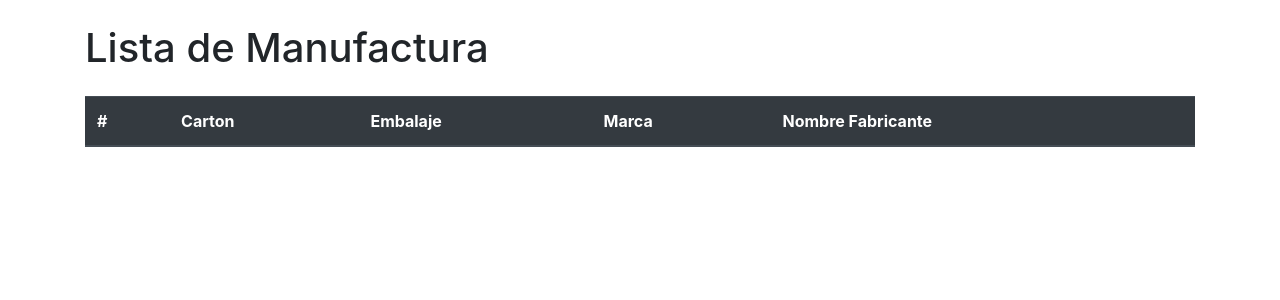
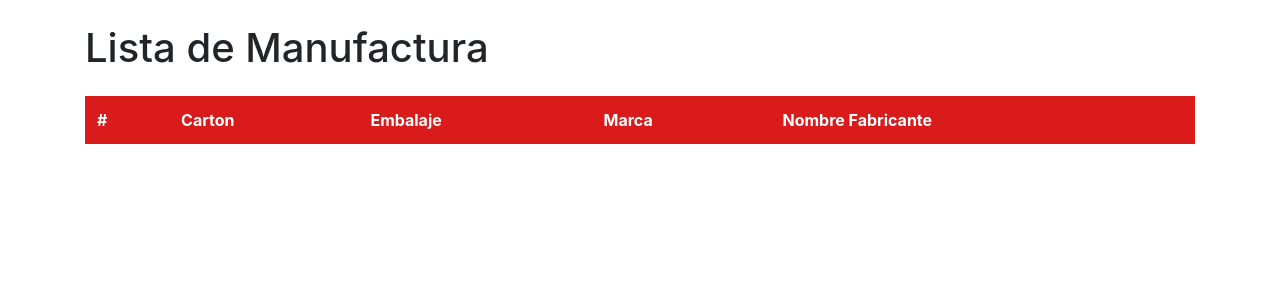
Before and after one commit to GabrielMalpica/ColeccionCigarrillos, a Flask app: page /manufactura in a window 1280 px wide. Shown: the top 300 px of the page. Run offline with Flask 3, Linux system fonts and the light colour scheme; data that the repository does not hold is empty; some libraries are stand-ins or nearby versions.

```diff
--- a/app.py
+++ b/app.py
@@ -16,6 +16,10 @@ def get_connection():
 @app.get('/')
 def home():
     return send_file('static/index.html')
+
+@app.route('/supuestos')
+def supuestos():
+    return render_template('supuestos.html')
 
 #############Peticiones para traer informacion###########
 @app.route('/cigarrillos')
--- a/static/router.js
+++ b/static/router.js
@@ -8,11 +8,10 @@ document.getElementById('lista-manufactura').addEventListener('click', function(
 
 document.getElementById('lista-fabricantes').addEventListener('click', function() {
     window.location.href = 'fabricantes';
-    console.log('hola')
 });
 
 document.getElementById('lista-supuestos').addEventListener('click', function() {
-    window.location.href = '';
+    window.location.href = 'supuestos';
 });
 
 document.getElementById('lista-estancos').addEventListener('click', function() {
--- a/templates/agregarfabricante.html
+++ b/templates/agregarfabricante.html
@@ -8,6 +8,12 @@
     <link href="https://cdn.jsdelivr.net/npm/bootstrap@5.0.2/dist/css/bootstrap.min.css" rel="stylesheet" integrity="sha384-EVSTQN3/azprG1Anm3QDgpJLIm9Nao0Yz1ztcQTwFspd3yD65VohhpuuCOmLASjC" crossorigin="anonymous">
     <script src="https://cdn.jsdelivr.net/npm/bootstrap@5.0.2/dist/js/bootstrap.bundle.min.js" integrity="sha384-MrcW6ZMFYlzcLA8Nl+NtUVF0sA7MsXsP1UyJoMp4YLEuNSfAP+JcXn/tWtIaxVXM" crossorigin="anonymous"></script>
 </head>
+<style>
+    .table .thead-dark th{
+        background-color: #da1b1b;
+        border: #da1b1b;
+    }
+</style>
 <body>
     <header>
         <h1>Venta de cigarrillos</h1>
--- a/templates/cigarrillos.html
+++ b/templates/cigarrillos.html
@@ -7,6 +7,12 @@
     <title>Lista de Cigarrillos</title>
     <link rel="stylesheet" href="https://stackpath.bootstrapcdn.com/bootstrap/4.5.2/css/bootstrap.min.css">
 </head>
+<style>
+    .table .thead-dark th{
+        background-color: #da1b1b;
+        border: #da1b1b;
+    }
+</style>
 <body>
     <div class="container">
         <h1 class="my-4">Lista de Cigarrillos</h1>
--- a/templates/fabricantes.html
+++ b/templates/fabricantes.html
@@ -7,6 +7,12 @@
     <title>Lista de Fabricantes</title>
     <link rel="stylesheet" href="https://stackpath.bootstrapcdn.com/bootstrap/4.5.2/css/bootstrap.min.css">
 </head>
+<style>
+    .table .thead-dark th{
+        background-color: #da1b1b;
+        border: #da1b1b;
+    }
+</style>
 <body>
     <div class="container">
         <h1 class="my-4">Lista de Fabricantes</h1>
--- a/templates/manufactura.html
+++ b/templates/manufactura.html
@@ -7,6 +7,12 @@
     <title>Lista de Manufactura</title>
     <link rel="stylesheet" href="https://stackpath.bootstrapcdn.com/bootstrap/4.5.2/css/bootstrap.min.css">
 </head>
+<style>
+    .table .thead-dark th{
+        background-color: #da1b1b;
+        border: #da1b1b;
+    }
+</style>
 <body>
     <div class="container">
         <h1 class="my-4">Lista de Manufactura</h1>
```
Also changed, not shown: static/index.html (+3 -4 lines), templates/supuestos.html (added, +12 -0 lines).
